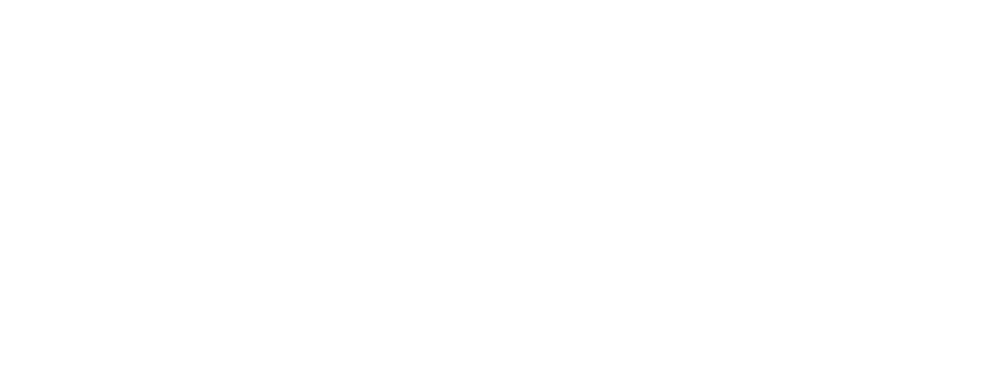
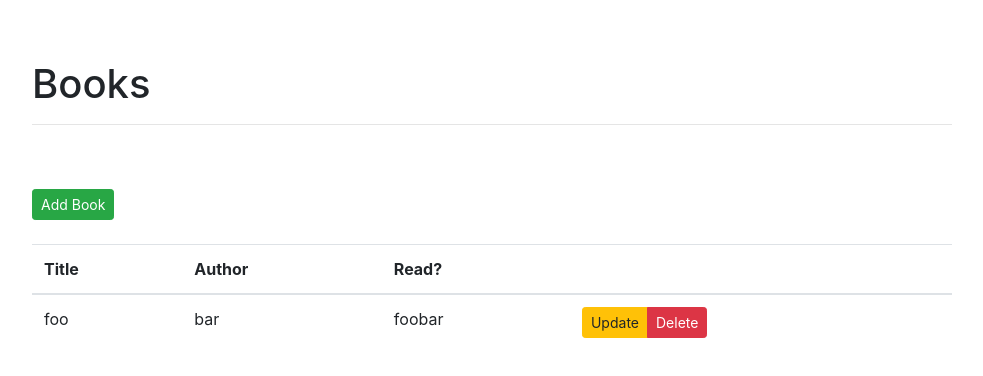
Before and after one commit to Oriolac/flask-vue-crud-book-list, a Vue app in the folder client/: page / in a window 1280 px wide. Shown: the top 376 px of the page, without its empty margins (53-1036 px from the left). Built offline with nearby package versions, Linux system fonts and the light colour scheme.

Commit message:
(client) Bootstrapped '/' home

```diff
--- /dev/null
+++ b/client/src/components/Books.vue
@@ -0,0 +1,35 @@
+<template>
+  <div class="container">
+    <div class="row">
+      <div class="col-sm-10">
+        <h1>Books</h1>
+        <hr><br><br>
+        <button type="button" class="btn btn-success btn-sm">Add Book</button>
+        <br><br>
+        <table class="table table-hover">
+          <thead>
+            <tr>
+              <th scope="col">Title</th>
+              <th scope="col">Author</th>
+              <th scope="col">Read?</th>
+              <th></th>
+            </tr>
+          </thead>
+          <tbody>
+            <tr>
+              <td>foo</td>
+              <td>bar</td>
+              <td>foobar</td>
+              <td>
+                <div class="btn-group" role="group">
+                  <button type="button" class="btn btn-warning btn-sm">Update</button>
+                  <button type="button" class="btn btn-danger btn-sm">Delete</button>
+                </div>
+              </td>
+            </tr>
+          </tbody>
+        </table>
+      </div>
+    </div>
+  </div>
+</template>
--- a/client/src/router/index.js
+++ b/client/src/router/index.js
@@ -1,6 +1,7 @@
 import Vue from 'vue';
 import Router from 'vue-router';
 import Ping from '../components/Ping.vue';
+import Books from '../components/Books.vue';
 
 Vue.use(Router);
 
@@ -9,6 +10,11 @@ const routes = [
     path: '/ping',
     name: 'Ping',
     component: Ping,
+  },
+  {
+    path: '/',
+    name: 'Books',
+    component: Books,
   },
 ];
 
```
